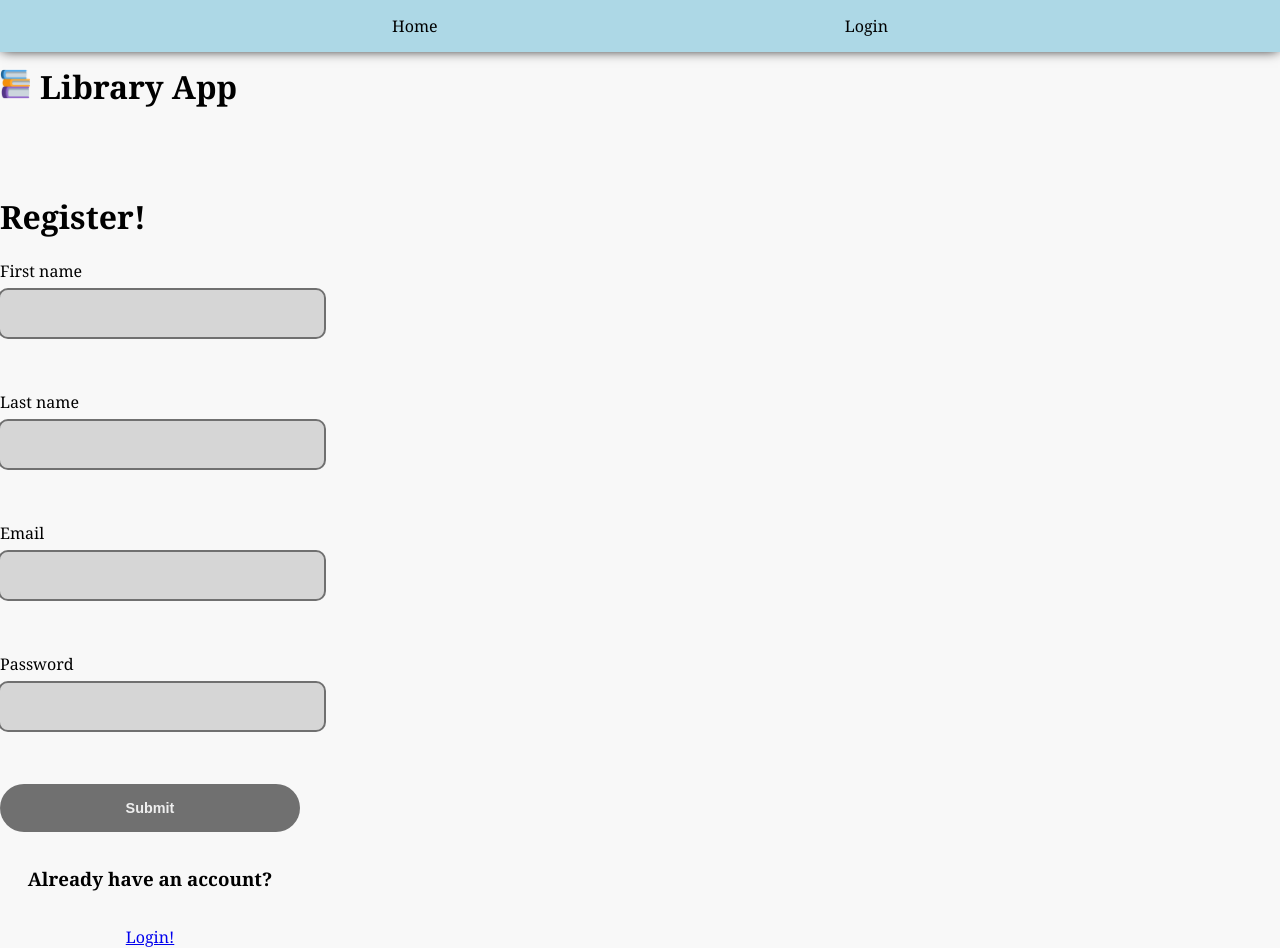
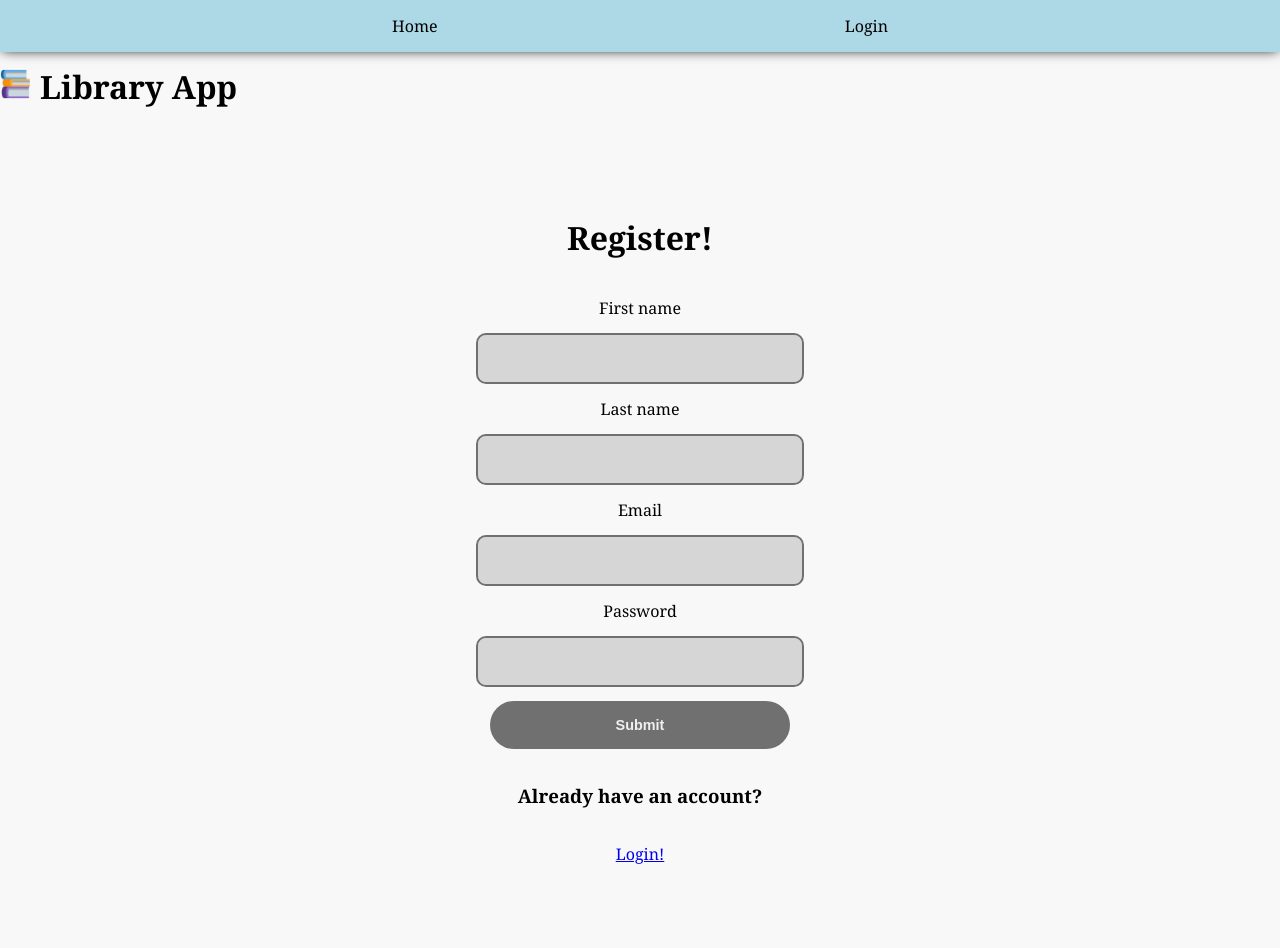
Before and after one commit to JasonLewis12/Book_Buddy, a React (Vite) app: page /register in a window 1280 px wide. Built offline with nearby package versions, Linux system fonts and the light colour scheme.

Commit message:
confirmed diffrent views appear depending if user has token or not{and in local storage} and added css to forms

```diff
--- a/src/components/Login.jsx
+++ b/src/components/Login.jsx
@@ -20,12 +20,9 @@ export default function Login({ setToken }) {
   }
   return (
     <>
-      <br />
-      <br />
-      <br />
-      <br />
+      <div className="form-container">
         <form className="form" onSubmit={fetchUser}>
-        <span className="input-span">
+          <h1 className="form">Login</h1>
           <label htmlFor="email">Email</label>
           <input
             type="email"
@@ -35,9 +32,7 @@ export default function Login({ setToken }) {
             required
             onChange={(e) => setEmail(e.target.value)}
           />
-        </span>
           <br />
-        <span className="input-span">
           <label htmlFor="password">password</label>
           <input
             type="password"
@@ -48,12 +43,12 @@ export default function Login({ setToken }) {
             required
             onChange={(e) => setPassword(e.target.value)}
           />
-        </span>
           <br />
           <input className="submit" type="submit" />
-      </form>
           <h3> don't have an account? Register!</h3>
           <Link to={"/Register"}>sign up!</Link>
+        </form>
+      </div>
     </>
   );
 }
--- a/src/components/Navigations.jsx
+++ b/src/components/Navigations.jsx
@@ -3,9 +3,10 @@ import React from "react";
 import "../index.css";
 import { Link } from "react-router-dom";
 import { useNavigate } from "react-router-dom";
-export default function NavBar({ token }) {
+export default function NavBar({ token, setToken }) {
   const nav = useNavigate();
   function handleClick(e) {
+    setToken(null);
     localStorage.removeItem("token");
     console.log("test");
     nav("/login");
--- a/src/components/Register.jsx
+++ b/src/components/Register.jsx
@@ -25,11 +25,9 @@ export default function Register({ setToken }) {
   }
   return (
     <>
-      <br />
-      <br />
-      <h1>Register!</h1>
-      <form className="form" onSubmit={handleSubmit}>
-        <span className="input-span">
+      <div className="form-container">
+        <form className="form" onSubmit={handleSubmit}>
+          <h1>Register!</h1>
           <label htmlFor="firstname">First name</label>
           <input
             type="text"
@@ -39,9 +37,6 @@ export default function Register({ setToken }) {
             required
             onChange={(e) => setFirstName(e.target.value)}
           />
-        </span>
-        <br />
-        <span className="input-span">
           <label htmlFor="lastname">Last name</label>
           <input
             type="text"
@@ -51,9 +46,6 @@ export default function Register({ setToken }) {
             required
             onChange={(e) => setLastName(e.target.value)}
           />
-        </span>
-        <br />
-        <span className="input-span">
           <label htmlFor="email">Email</label>
           <input
             type="email"
@@ -63,9 +55,6 @@ export default function Register({ setToken }) {
             required
             onChange={(e) => setEmail(e.target.value)}
           />
-        </span>
-        <br />
-        <span className="input-span">
           <label htmlFor="password">Password</label>
           <input
             type="password"
@@ -77,12 +66,11 @@ export default function Register({ setToken }) {
             minLength={8}
             onChange={(e) => setPassword(e.target.value)}
           />
-        </span>
-        <br />
-        <input className="submit" type="submit" />
-        <h3> Already have an account?</h3>
-        <Link to={"/login"}>Login!</Link>
-      </form>
+          <input className="submit" type="submit" />
+          <h3> Already have an account?</h3>
+          <Link to={"/login"}>Login!</Link>
+        </form>
+      </div>
     </>
   );
 }
--- a/src/components/form.css
+++ b/src/components/form.css
@@ -1,3 +1,11 @@
+.form-container {
+  display: flex;
+  justify-content: center;
+  align-items: center;
+  height: 100vh; /* Full screen height */
+  width: 100vw; /* Full screen width */
+}
+
 .form {
   --bg-light: #efefef;
   --bg-dark: #707070;
```
Lines whose indentation alone changed are shown as unchanged.
